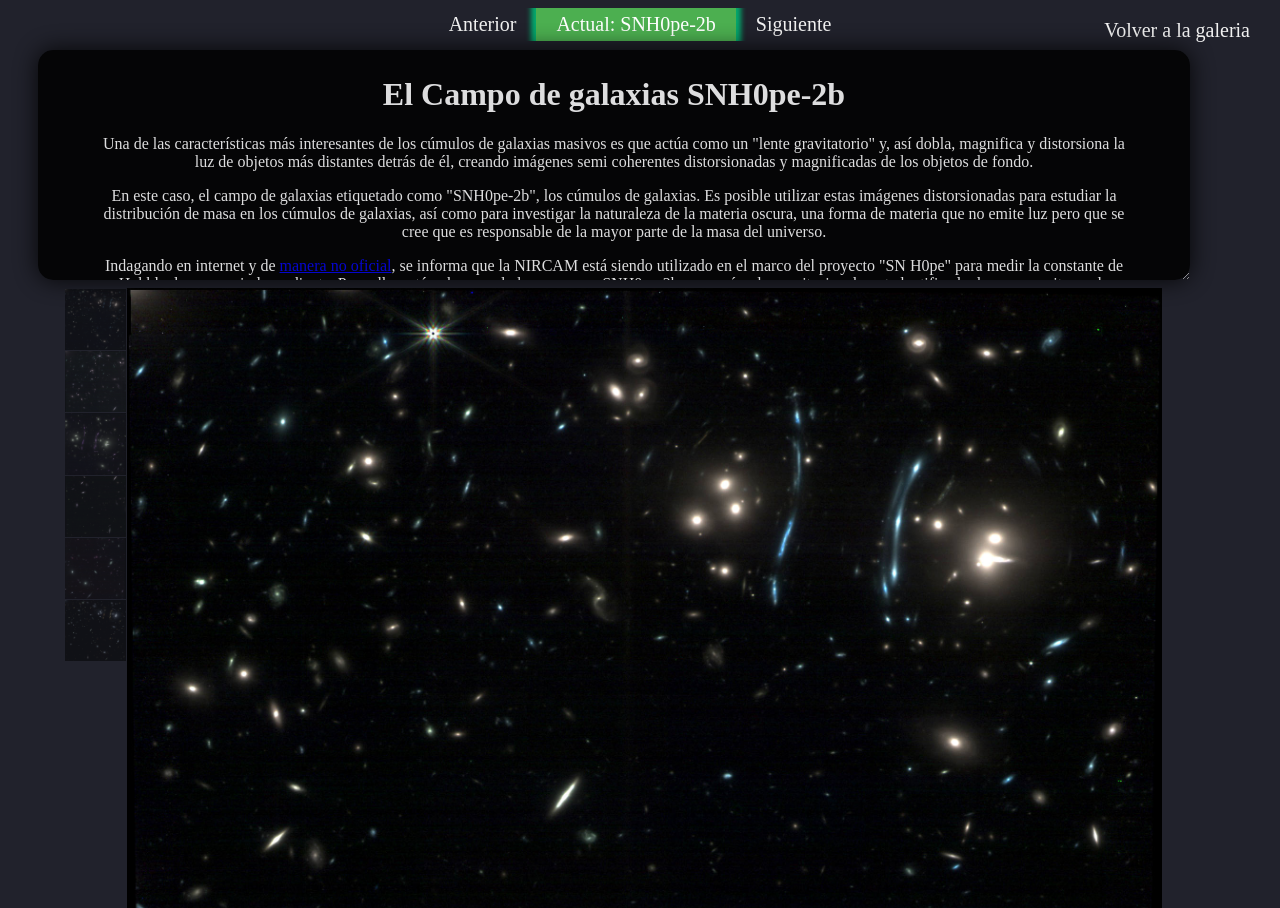
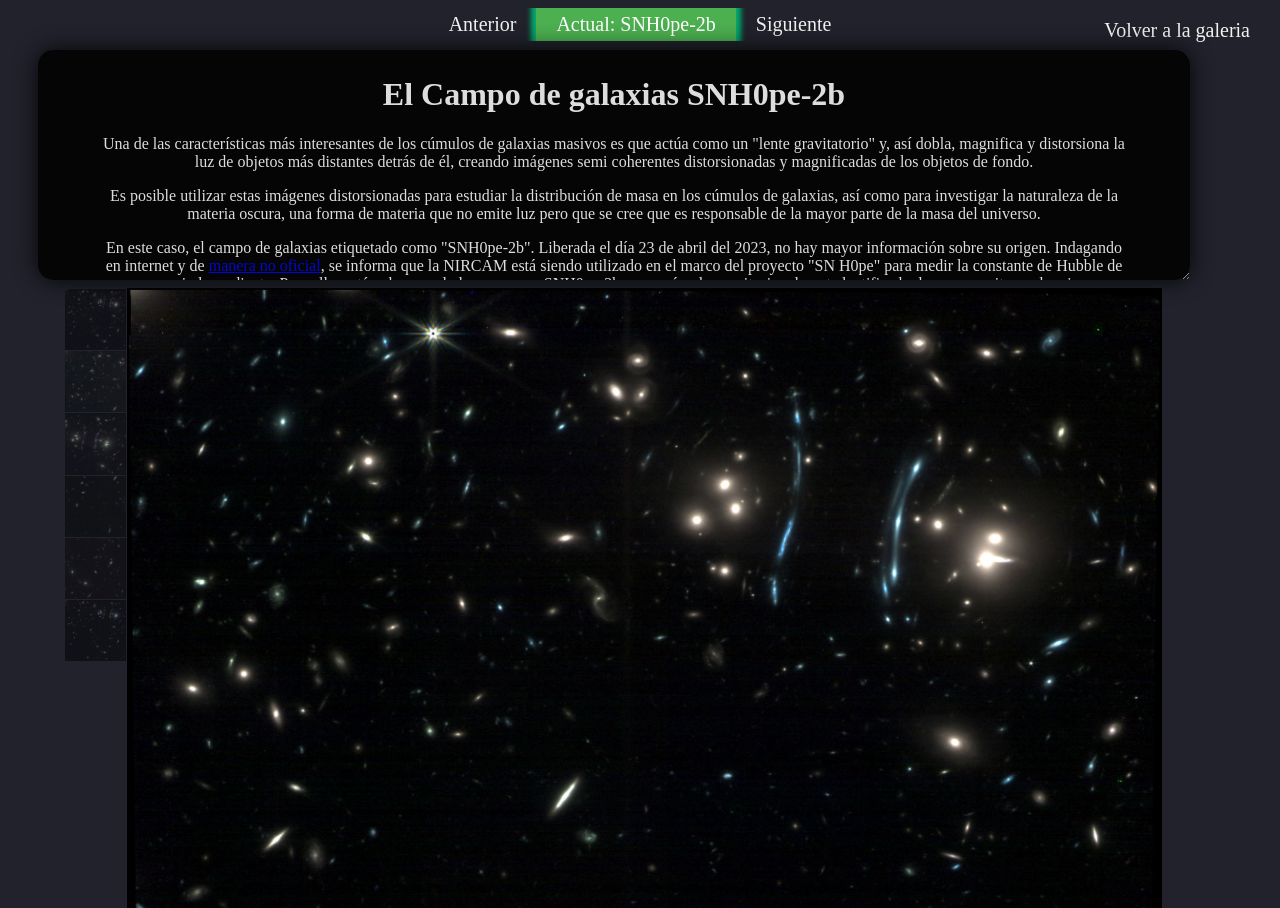
Before and after one commit to nicomedinap/nicomedinap.github.io, a Jekyll site: the page Galeria/JWST/MostrarImagenesSNH0pe-2b.html, which Jekyll copies as it is, in a window 1280 px wide. Built offline with Jekyll 4.4.1, drawn with Linux system fonts in a browser that asks for light colours.

Commit message:
Update MostrarImagenesSNH0pe-2b.html

```diff
--- a/Galeria/JWST/MostrarImagenesSNH0pe-2b.html
+++ b/Galeria/JWST/MostrarImagenesSNH0pe-2b.html
@@ -182,11 +182,11 @@
 			</p>
 
 			<p>
-			En este caso, el campo de galaxias etiquetado como "SNH0pe-2b", los cúmulos de galaxias. Es posible utilizar estas imágenes distorsionadas para estudiar la distribución de masa en los cúmulos de galaxias, así como para investigar la naturaleza de la materia oscura, una forma de materia que no emite luz pero que se cree que es responsable de la mayor parte de la masa del universo.
+			Es posible utilizar estas imágenes distorsionadas para estudiar la distribución de masa en los cúmulos de galaxias, así como para investigar la naturaleza de la materia oscura, una forma de materia que no emite luz pero que se cree que es responsable de la mayor parte de la masa del universo.
 			</p>
 
 			<p>
-			Indagando en internet y de <a href="https://www.astrobin.com/dzfyf7/" target="_blank"> manera no oficial</a>, se informa que la NIRCAM está siendo utilizado en el marco del proyecto "SN H0pe" para medir la constante de Hubble de manera independiente. Para ello, están observando la supernova SNH0pe-2b en un cúmulo gravitacionalmente lentificado, lo que permite ver la misma supernova, pero a diferentes desplazamientos al rojo de manera simultánea. Esta técnica se basa en el retraso temporal de las imágenes de la supernova debida al efecto de lente gravitatoria del cúmulo, lo que permite medir la constante de Hubble de manera independiente.
+			En este caso, el campo de galaxias etiquetado como "SNH0pe-2b". Liberada el día 23 de abril del 2023, no hay mayor información sobre su origen. Indagando en internet y de <a href="https://www.astrobin.com/dzfyf7/" target="_blank"> manera no oficial</a>, se informa que la NIRCAM está siendo utilizado en el marco del proyecto "SN H0pe" para medir la constante de Hubble de manera independiente. Para ello, están observando la supernova SNH0pe-2b en un cúmulo gravitacionalmente lentificado, lo que permite ver la misma supernova, pero a diferentes desplazamientos al rojo de manera simultánea. Esta técnica se basa en el retraso temporal de las imágenes de la supernova debida al efecto de lente gravitatoria del cúmulo, lo que permite medir la constante de Hubble de manera independiente.
 			</p>
 		</div>
 
```
